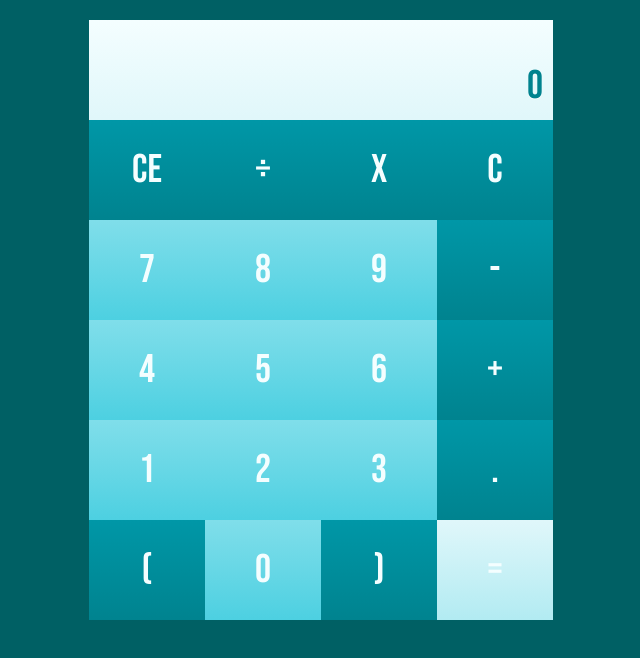
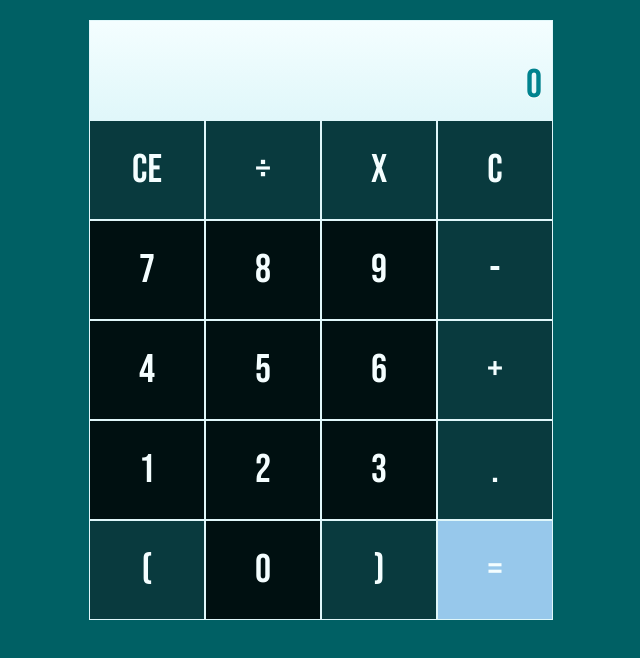
Before and after one commit to digidub/calculator, a plain HTML site: page index.html in a window 1280 px wide. Shown: the whole page, without its empty margins (319-959 px from the left). Drawn offline with Linux system fonts and the light colour scheme.

Commit message:
changed colourscheme of calculator

```diff
--- a/style.css
+++ b/style.css
@@ -9,7 +9,6 @@
 .wrapper {
     margin: 20px 400px 40px 400px;
     font-size: 40px;
-
 
 }
 
@@ -25,7 +24,7 @@
     display: flex;
     align-items: center;
     justify-content: center;
-    border: 0px solid #E0F7FA;
+    border: 1px solid #E0F7FA;
 }
 
 .calculator-main-display {
@@ -50,21 +49,21 @@
 }
 
 .calc-btn {
-    background: linear-gradient(#0097A7, #00838F);
+    background: #093A3E;
 }
 
 .calculator-clear {
-    background: linear-gradient(#0097A7, #00838F);
+    background: #093A3E;
 }
 
 .calculator-backspace {
-    background: linear-gradient(#0097A7, #00838F);
+    background: #093A3E;
 }
 
 .calculator-numpad {
-    background: linear-gradient(#80DEEA, #4DD0E1);
+    background: #001011;
 }
 
 .calculator-equals {
-    background: linear-gradient(#E0F7FA, #B2EBF2);
+    background: #97C8EB;
 }
```
